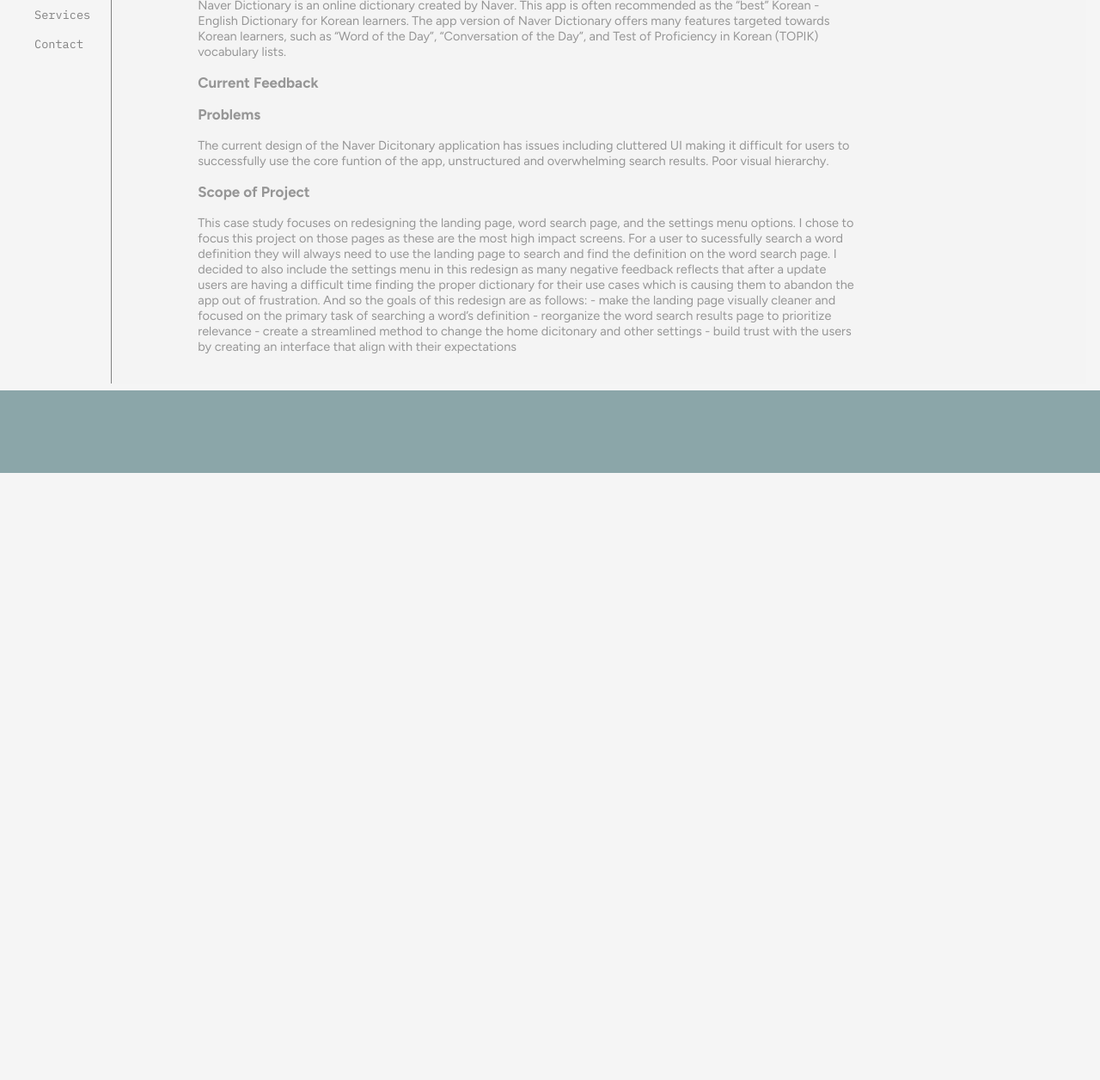
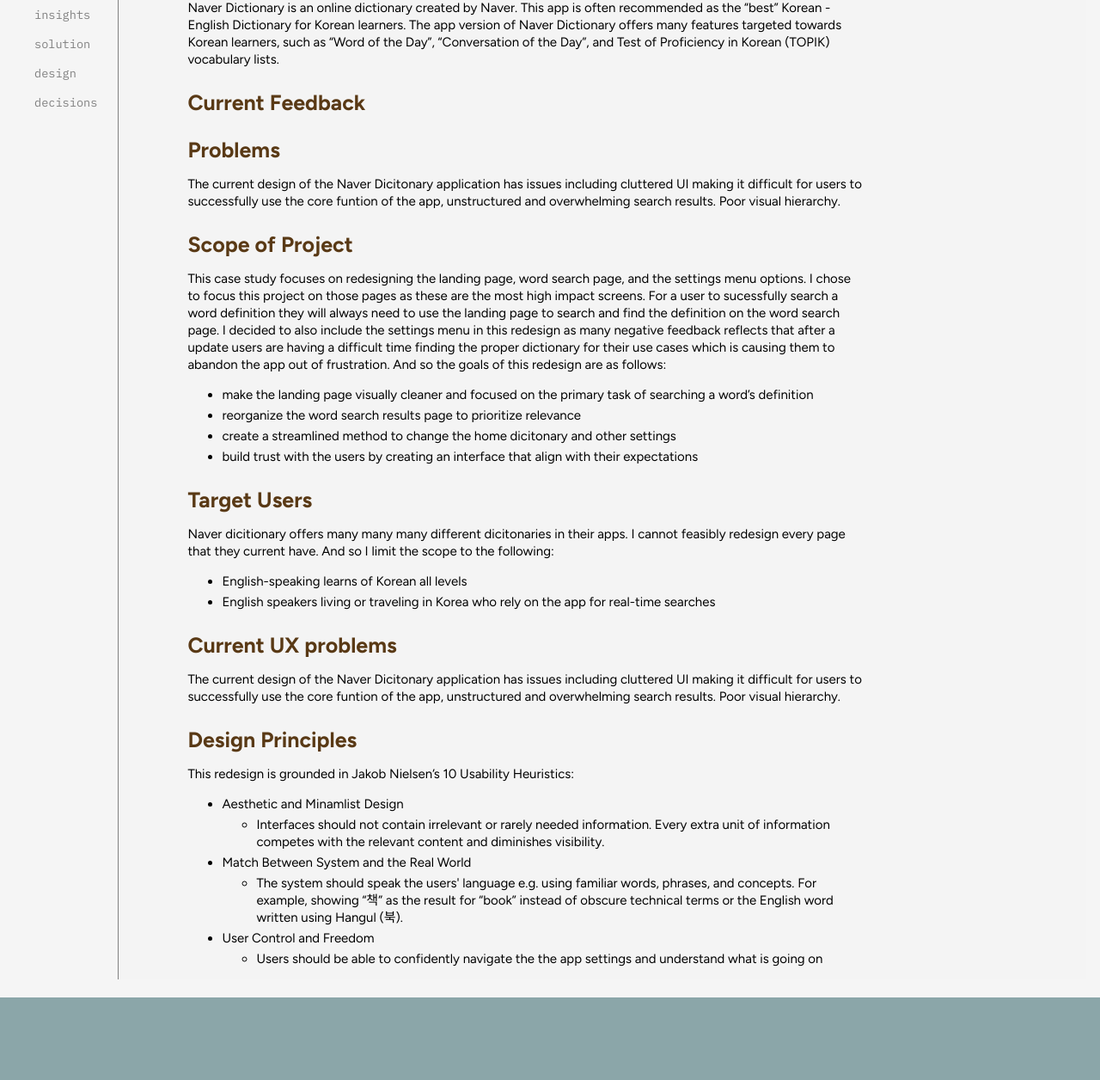
Before and after one commit to chlomatic16/chlomatic16.github.io, a plain HTML site: page naverredesign.html in a window 1280 px wide. Shown: the part 157-1413 px from the top of the page at 86% size. Before the commit the page ends 800 px from the top, so only its background shows below. Drawn offline with nearby package versions, Linux system fonts and the light colour scheme.

Commit message:
add naver project info

```diff
--- a/naverredesign.html
+++ b/naverredesign.html
@@ -62,13 +62,15 @@
     <div class="projectContainer">
       <nav class="sideNav">
         <ul>
-          <li><a href="#home">Home</a></li>
-          <li><a href="#about">About</a></li>
-          <li><a href="#services">Services</a></li>
-          <li><a href="#contact">Contact</a></li>
+          <li><a href="#context">context</a></li>
+          <li><a href="#problem">problem</a></li>
+          <li><a href="#insights">insights</a></li>
+          <li><a href="#solution">solution</a></li>
+          <li><a href="#design">design</a></li>
+          <li><a href="#decisions">decisions</a></li>
         </ul>
       </nav>
-      <div class="projectInfo">
+      <div class="projectOver">
         <div class="projectBackground">
           <h2>Naver Dictionary</h2>
           <p>
@@ -80,11 +82,14 @@
             (TOPIK) vocabulary lists.
           </p>
           <h3>Current Feedback</h3>
+
           <h3>Problems</h3>
-          The current design of the Naver Dicitonary application has issues
-          including cluttered UI making it difficult for users to successfully
-          use the core funtion of the app, unstructured and overwhelming search
-          results. Poor visual hierarchy.
+          <p>
+            The current design of the Naver Dicitonary application has issues
+            including cluttered UI making it difficult for users to successfully
+            use the core funtion of the app, unstructured and overwhelming
+            search results. Poor visual hierarchy.
+          </p>
           <h3>Scope of Project</h3>
           <p>
             This case study focuses on redesigning the landing page, word search
@@ -96,14 +101,76 @@
             redesign as many negative feedback reflects that after a update
             users are having a difficult time finding the proper dictionary for
             their use cases which is causing them to abandon the app out of
-            frustration. And so the goals of this redesign are as follows: -
-            make the landing page visually cleaner and focused on the primary
-            task of searching a word’s definition - reorganize the word search
-            results page to prioritize relevance - create a streamlined method
-            to change the home dicitonary and other settings - build trust with
-            the users by creating an interface that align with their
-            expectations
+            frustration. And so the goals of this redesign are as follows:
           </p>
+          <ul>
+            <li>
+              make the landing page visually cleaner and focused on the primary
+              task of searching a word’s definition
+            </li>
+            <li>
+              reorganize the word search results page to prioritize relevance
+            </li>
+            <li>
+              create a streamlined method to change the home dicitonary and
+              other settings
+            </li>
+            <li>
+              build trust with the users by creating an interface that align
+              with their expectations
+            </li>
+          </ul>
+          <h3>Target Users</h3>
+          <p>
+            Naver dicitionary offers many many many different dicitonaries in
+            their apps. I cannot feasibly redesign every page that they current
+            have. And so I limit the scope to the following:
+          </p>
+          <ul>
+            <li>English-speaking learns of Korean all levels</li>
+            <li>
+              English speakers living or traveling in Korea who rely on the app
+              for real-time searches
+            </li>
+          </ul>
+          <h3>Current UX problems</h3>
+          <p>
+            The current design of the Naver Dicitonary application has issues
+            including cluttered UI making it difficult for users to successfully
+            use the core funtion of the app, unstructured and overwhelming
+            search results. Poor visual hierarchy.
+          </p>
+          <h3>Design Principles</h3>
+          <p>
+            This redesign is grounded in Jakob Nielsen’s 10 Usability
+            Heuristics:
+          </p>
+          <ul>
+            <li>Aesthetic and Minamlist Design</li>
+            <ul>
+              <li>
+                Interfaces should not contain irrelevant or rarely needed
+                information. Every extra unit of information competes with the
+                relevant content and diminishes visibility.
+              </li>
+            </ul>
+            <li>Match Between System and the Real World</li>
+            <ul>
+              <li>
+                The system should speak the users' language e.g. using familiar
+                words, phrases, and concepts. For example, showing “책” as the
+                result for “book” instead of obscure technical terms or the
+                English word written using Hangul (북).
+              </li>
+            </ul>
+            <li>User Control and Freedom</li>
+            <ul>
+              <li>
+                Users should be able to confidently navigate the the app
+                settings and understand what is going on
+              </li>
+            </ul>
+          </ul>
         </div>
       </div>
     </div>
--- a/styles.css
+++ b/styles.css
@@ -409,14 +409,54 @@
   color: #818181;
 }
 
-.projectInfo {
+.projectOver {
   flex-grow: 1;
   background-color: #f4f4f4;
-  padding: 20px;
   border-left: #818181 solid 1px;
+  margin: 0.8rem 0;
 }
 
 .projectBackground {
   padding: 0 5rem;
   width: 70%;
 }
+
+.projectBackground h2 {
+  font-size: 35px;
+  margin-bottom: 0;
+  color: #593915;
+}
+
+.projectBackground h3 {
+  font-size: 25px;
+  margin-bottom: 0;
+  color: #593915;
+}
+
+.projectBackground p,
+.projectBackground li {
+  font-size: 15px;
+  line-height: 20px;
+}
+
+.projectBackground li {
+  margin-bottom: 0.25rem;
+}
+
+.feedbackContainer {
+  display: flex;
+  flex-wrap: wrap;
+  width: 100%;
+}
+
+.feedbackItem {
+  /* flex: 0 0 50%; */
+  padding: 10px;
+  box-sizing: border-box;
+}
+
+.feedbackImg img {
+  width: 100%;
+  object-fit: contain;
+  display: block;
+}
```
